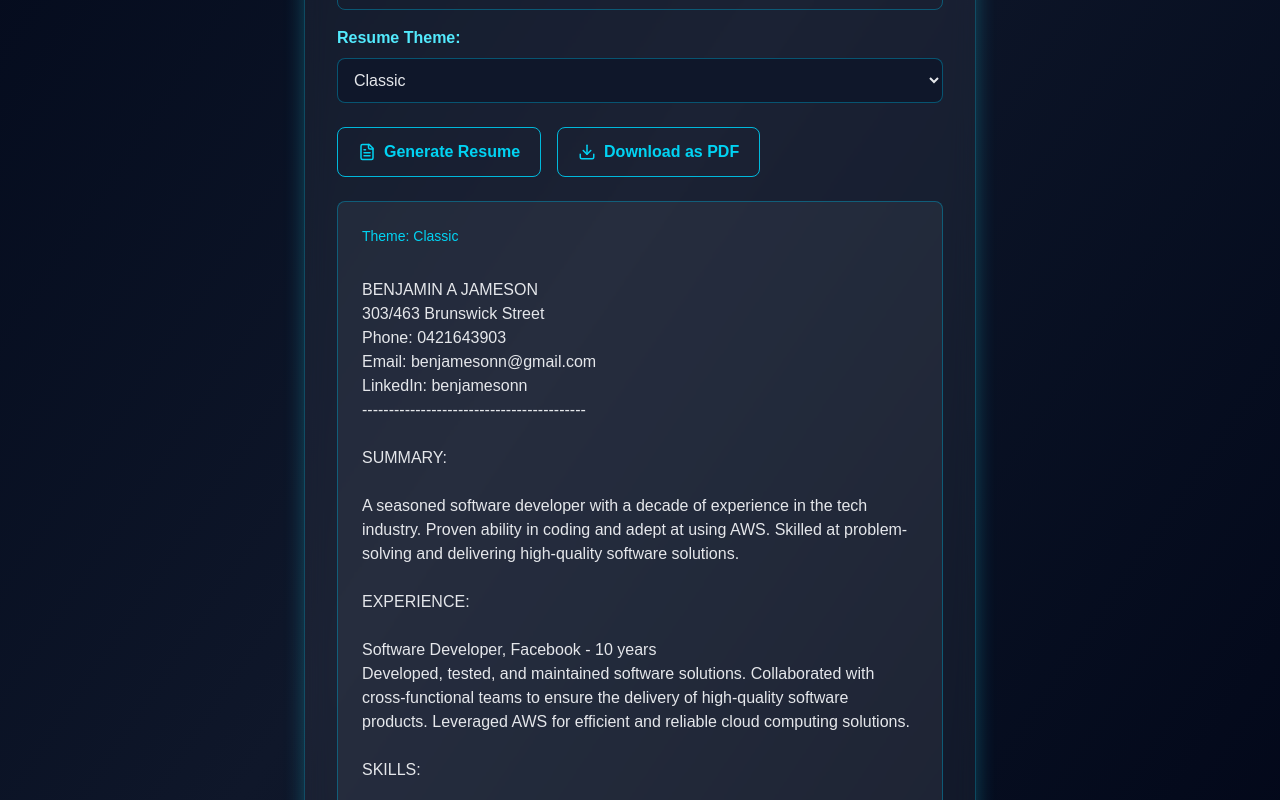
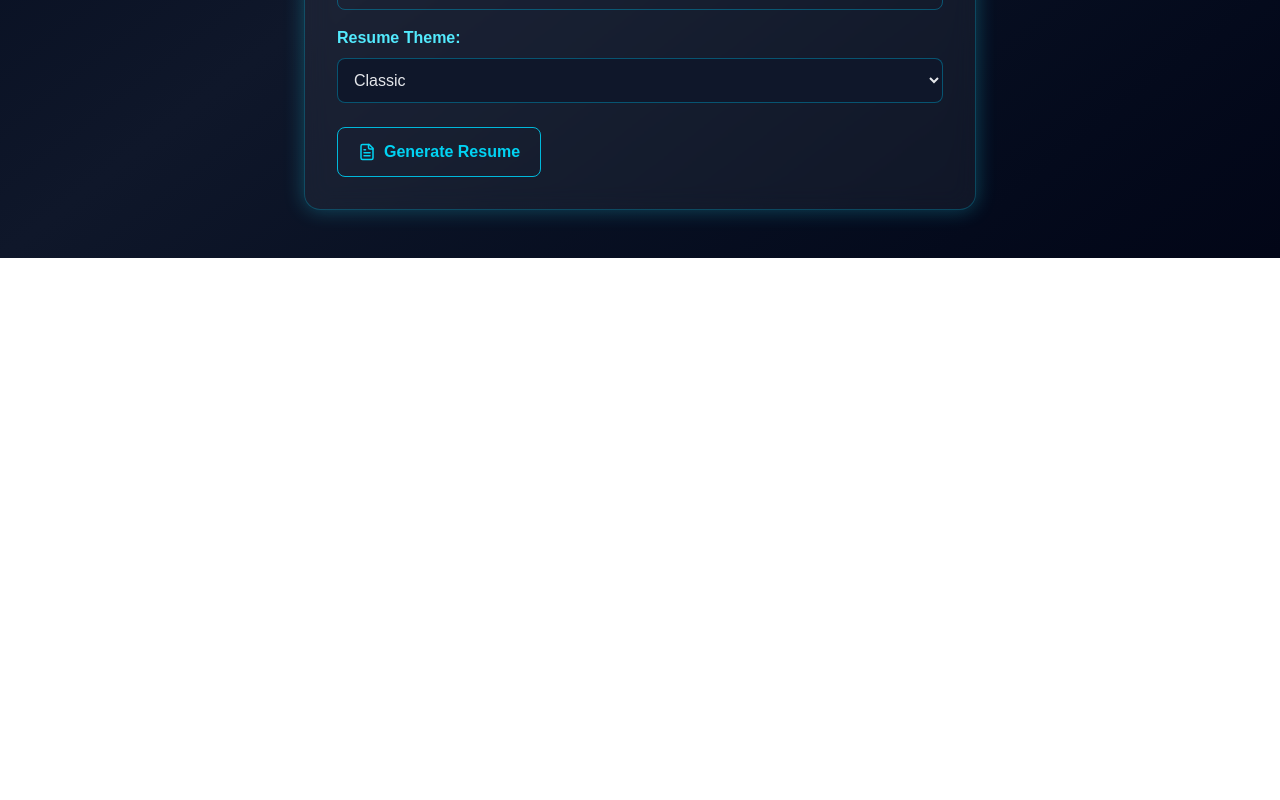
Before and after one commit to Iremide-tech/Resume-Ai, a Next.js app: page / in a window 1280 px wide. Shown: the part 820-1620 px from the top of the page. After the commit the page ends 1078 px from the top, so only its background shows below. Built offline with nearby package versions, Linux system fonts and the light colour scheme.

Commit message:
Made a new page for resume preview and modified the existing page.tsx to include a link to the new resume page.

```diff
--- a/src/app/api/pdf/route.ts
+++ b/src/app/api/pdf/route.ts
@@ -6,7 +6,7 @@ export async function POST(req: NextRequest) {
   const { html } = await req.json();
   const browser = await puppeteer.launch();
   const page = await browser.newPage();
-  await page.goto("http://localhost:3000/", { waitUntil: "networkidle0" });
+  await page.goto("http://localhost:3000/",{ waitUntil: "networkidle0" });
   // wait 1 second
 
   const resumePreview = await page.$("#resume-preview");
--- a/src/app/page.tsx
+++ b/src/app/page.tsx
@@ -1,44 +1,14 @@
-
 'use client';
-
-const testResume: string = `
-BENJAMIN A JAMESON
-303/463 Brunswick Street
-Phone: 0421643903
-Email: benjamesonn@gmail.com
-LinkedIn: benjamesonn
-------------------------------------------
-
-SUMMARY:
-
-A seasoned software developer with a decade of experience in the tech industry. Proven ability in coding and adept at using AWS. Skilled at problem-solving and delivering high-quality software solutions.
-
-EXPERIENCE:
-
-Software Developer, Facebook - 10 years
-Developed, tested, and maintained software solutions. Collaborated with cross-functional teams to ensure the delivery of high-quality software products. Leveraged AWS for efficient and reliable cloud computing solutions.
-
-SKILLS:
-
-1. Coding
-2. AWS (Amazon Web Services)
-
-EDUCATION:
-
-Bachelor of Software Development
-
-------------------------------------------
-
-
-`
-
 
 import { useState } from 'react';
 import { motion } from 'framer-motion';
 import FadeIn from './fadeIn';
-import { FileText, Download } from 'lucide-react';
+import { useRouter } from "next/navigation";
+import { FileText } from 'lucide-react';
 
 export default function Home() {
+  const router = useRouter();
+
   const [form, setForm] = useState({
     name: '',
     title: '',
@@ -52,42 +22,20 @@ export default function Home() {
     theme: 'classic',
   });
 
-  const [resume, setResume] = useState(testResume);
   const [loading, setLoading] = useState(false);
   const [error, setError] = useState('');
-  const [selectedTheme, setSelectedTheme] = useState('classic');
-  const [resumeGenerated, setResumeGenerated] = useState(true);
 
   const handleChange = (
     e: React.ChangeEvent<HTMLInputElement | HTMLTextAreaElement | HTMLSelectElement>
   ) => {
     setForm({ ...form, [e.target.name]: e.target.value });
-    if (e.target.name === 'theme') setSelectedTheme(e.target.value);
   };
 
-
-
-  const handleDownload = async () => {
-    console.log('trying to call api');
-    const resumeHTML = document.getElementById('resume-preview')?.innerHTML;
-    const res = await fetch('/api/pdf', {
-      method: 'POST',
-      headers: { 'Content-Type': 'application/json' },
-      body: JSON.stringify({ html: resumeHTML }),
-    });
-    const blob = await res.blob();
-    const url = window.URL.createObjectURL(blob);
-    const a = document.createElement('a');
-    a.href = url;
-    a.download = 'resume.pdf';
-    a.click();
-    window.URL.revokeObjectURL(url);
-  };
-
-  const handleSubmit = async () => {
+  const handleSubmit = async (e: React.FormEvent) => {
+    e.preventDefault();
     setLoading(true);
     setError('');
-    setResume('');
+
     try {
       const res = await fetch('/generate-resume', {
         method: 'POST',
@@ -95,15 +43,24 @@ export default function Home() {
         body: JSON.stringify(form),
       });
       const data = await res.json();
+
       if (!res.ok || data.error) {
         setError(data.error || 'Failed to generate resume.');
-      } else {
-        setResume(data.resume);
-        setResumeGenerated(true);
+        setLoading(false);
+        return;
       }
+
+      // ✅ Encode data into URL query parameters
+      const query = new URLSearchParams({
+        ...form,
+        resume: data.resume, // The generated resume text
+      }).toString();
+
+      router.push(`/resume?${query}`);
     } catch {
       setError('Network error.');
     }
+
     setLoading(false);
   };
 
@@ -120,13 +77,7 @@ export default function Home() {
             AI Resume Generator
           </h1>
 
-          <form
-            onSubmit={(e) => {
-              e.preventDefault();
-              handleSubmit();
-            }}
-            className="space-y-4"
-          >
+          <form onSubmit={handleSubmit} className="space-y-4">
             {[
               { name: 'name', placeholder: 'Full Name' },
               { name: 'title', placeholder: 'Job Title' },
@@ -163,7 +114,7 @@ export default function Home() {
               </label>
               <select
                 name="theme"
-                value={selectedTheme}
+                value={form.theme}
                 onChange={handleChange}
                 className="w-full p-3 bg-[#0f172a] border border-cyan-600/50 rounded-lg text-gray-200 focus:ring-2 focus:ring-cyan-400"
               >
@@ -179,7 +130,7 @@ export default function Home() {
               </select>
             </div>
 
-            <div className="flex flex-wrap items-center gap-4 mt-6">
+            <div className="flex items-center gap-4 mt-6">
               <motion.button
                 whileHover={{ scale: 1.05, boxShadow: '0 0 20px #06b6d4' }}
                 whileTap={{ scale: 0.98 }}
@@ -189,19 +140,6 @@ export default function Home() {
                 <FileText size={18} />
                 {loading ? 'Generating...' : 'Generate Resume'}
               </motion.button>
-
-              {resumeGenerated && (
-                <motion.button
-                  whileHover={{ scale: 1.05, boxShadow: '0 0 20px #06b6d4' }}
-                  whileTap={{ scale: 0.98 }}
-                  type="button"
-                  onClick={handleDownload}
-                  className="flex items-center gap-2 px-5 py-3 border border-cyan-500 rounded-lg text-cyan-400 hover:bg-cyan-400 hover:text-black transition font-semibold"
-                >
-                  <Download size={18} />
-                  Download as PDF
-                </motion.button>
-              )}
             </div>
           </form>
 
@@ -210,23 +148,6 @@ export default function Home() {
               {error}
             </div>
           )}
-
-          {resume && !error && (
-            <FadeIn duration={80}>
-              <motion.div
-                initial={{ opacity: 0 }}
-                animate={{ opacity: 1 }}
-                transition={{ duration: 0.5 }}
-                id="resume-preview"
-                className={`mt-6 p-6 border border-cyan-600/50 bg-white/5 rounded-lg whitespace-pre-line text-gray-200 theme-${selectedTheme}`}
-              >
-                <div className="mb-2 text-sm text-cyan-400">
-                  Theme: {selectedTheme.charAt(0).toUpperCase() + selectedTheme.slice(1)}
-                </div>
-                {resume}
-              </motion.div>
-            </FadeIn>
-          )}
         </motion.div>
       </main>
     </FadeIn>
--- /dev/null
+++ b/src/app/resume/page.tsx
@@ -0,0 +1,52 @@
+'use client';
+
+import { useSearchParams } from 'next/navigation';
+import { motion } from 'framer-motion';
+
+export default function ResumePage() {
+  const params = useSearchParams();
+
+  const name = params.get('name');
+  const title = params.get('title');
+  const email = params.get('email');
+  const phone = params.get('phone');
+  const linkedin = params.get('linkedin');
+  const address = params.get('address');
+  const education = params.get('education');
+  const skills = params.get('skills');
+  const experience = params.get('experience');
+  const theme = params.get('theme');
+  const resume = params.get('resume');
+
+  return (
+    <main className="min-h-screen flex justify-center items-start py-12 bg-gradient-to-br from-[#020617] via-[#0f172a] to-[#020617] text-gray-200">
+      <motion.div
+        initial={{ opacity: 0, y: 40 }}
+        animate={{ opacity: 1, y: 0 }}
+        transition={{ duration: 0.6 }}
+        className="w-full max-w-3xl bg-white/5 backdrop-blur-md border border-cyan-500/30 rounded-2xl p-8 shadow-[0_0_20px_rgba(34,211,238,0.3)]"
+      >
+        <h1 className="text-3xl font-bold text-center text-cyan-400 mb-4">{name}</h1>
+        <p className="text-center text-gray-400 mb-2">{title}</p>
+        <p className="text-center text-gray-400 mb-6">
+          {email} • {phone} • {linkedin} • {address}
+        </p>
+
+        <div className="border-t border-cyan-500/30 pt-4 whitespace-pre-line">
+          {resume || `
+          EXPERIENCE:
+          ${experience || '—'}
+
+          SKILLS:
+          ${skills || '—'}
+
+          EDUCATION:
+          ${education || '—'}
+          `}
+        </div>
+
+        <p className="mt-6 text-sm text-cyan-300 text-center">Theme: {theme}</p>
+      </motion.div>
+    </main>
+  );
+}
```
